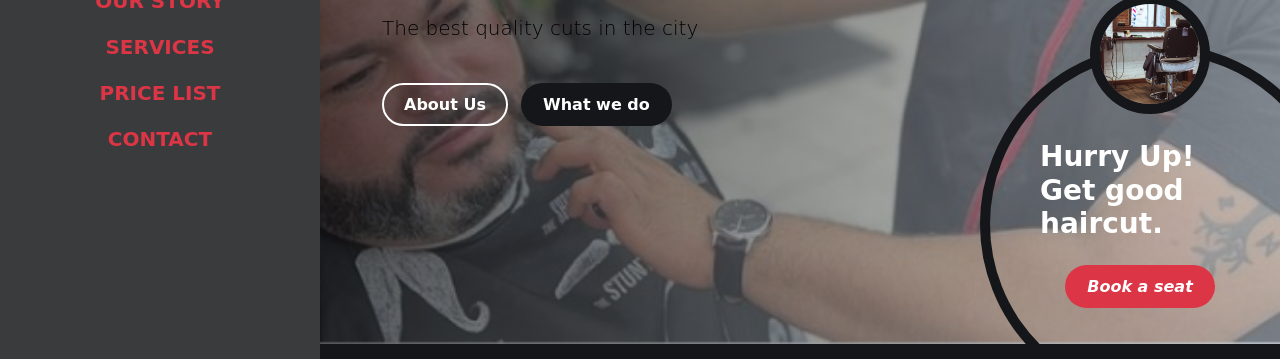
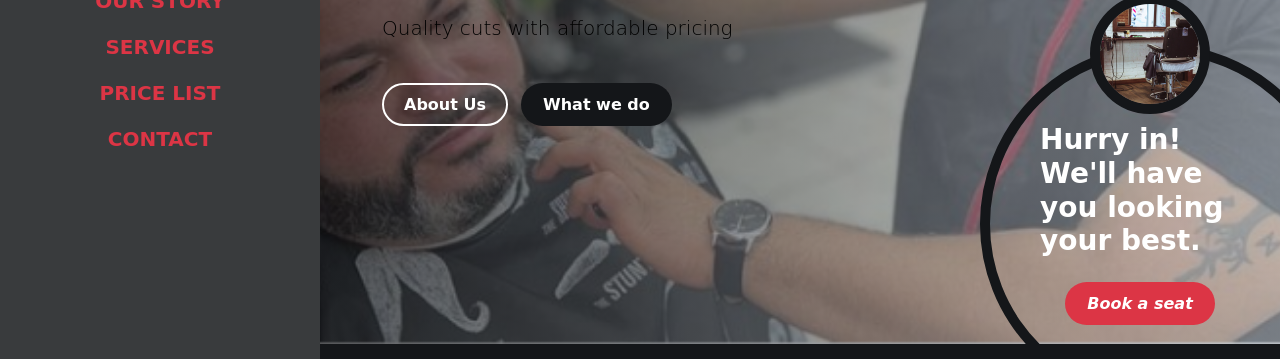
Before and after one commit to jabin21/Barbershop-trial, a plain HTML site: page index.html in a window 1280 px wide. Shown: the part 441-800 px from the top of the page. Drawn offline with Linux system fonts and the light colour scheme; a web font is replaced by a local one.

Commit message:
Update index.html

```diff
--- a/index.html
+++ b/index.html
@@ -78,7 +78,7 @@ https://templatemo.com/tm-585-barber-shop
 
                                     <div class="col-lg-8 col-12">
                                         <h1 class="text-white mb-lg-3 mb-4"><strong>Jordany <em>Barber Shop</em></strong></h1>
-                                        <p class="text-black">The best quality cuts in the city</p>
+                                        <p class="text-black">Quality cuts with affordable pricing</p>
                                         <br>
                                         <a class="btn custom-btn custom-border-btn custom-btn-bg-white smoothscroll me-2 mb-2" href="#section_2">About Us</a>
 
@@ -90,7 +90,7 @@ https://templatemo.com/tm-585-barber-shop
                             <div class="custom-block d-lg-flex flex-column justify-content-center align-items-center">
                                 <img src="images/vintage-chair-barbershop.jpg" class="custom-block-image img-fluid" alt="">
 
-                                <h4><strong class="text-white">Hurry Up! Get good haircut.</strong></h4>
+                                <h4><strong class="text-white">Hurry in! We'll have you looking your best.</strong></h4>
 
                                 <a href="#booking-section" class="smoothscroll btn custom-btn custom-btn-italic mt-3">Book a seat</a>
                             </div>
```
